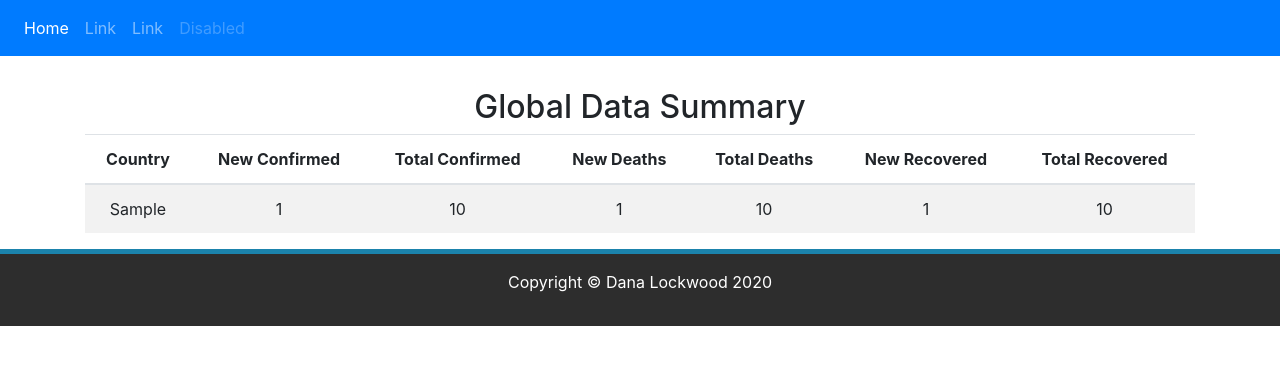
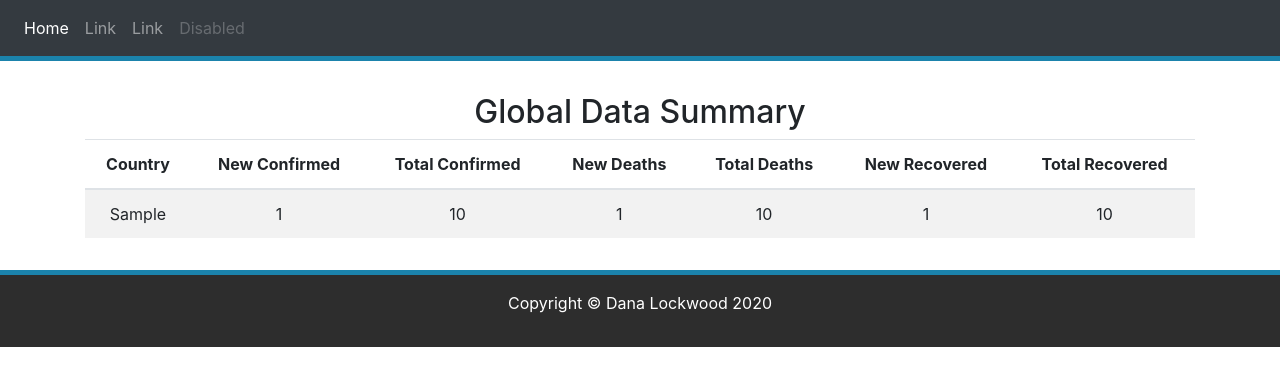
Before and after one commit to D-Bits/COVID-19-Reporting, a Django app: page / in a window 1280 px wide. Shown: the top 386 px of the page. Run offline with Django 3.2, Linux system fonts and the light colour scheme; tables that the repository leaves empty hold one stand-in row (values such as "Sample post"); some libraries are stand-ins or nearby versions.

Commit message:
Added borders

```diff
--- a/reporting/reports/static/reports/main.css
+++ b/reporting/reports/static/reports/main.css
@@ -4,9 +4,14 @@
     margin-top: 2.5%;
 }
 
+.navbar {
+    border-bottom: 5px solid #1b83ac;
+}
+
 #footer {
     background-color: #2d2d2d;
     border-top: #1b83ac solid 5px;
     text-align: center;
+    margin-top: 2.5%;
     color: #ffffff;
 }
--- a/reporting/reports/templates/reports/base.html
+++ b/reporting/reports/templates/reports/base.html
@@ -13,7 +13,7 @@
 </head>
 <body>
 
-<nav class="navbar navbar-expand-sm bg-primary navbar-dark justify-center">
+<nav class="navbar navbar-expand-sm bg-dark navbar-dark">
     <ul class="navbar-nav">
       <li class="nav-item active">
         <a class="nav-link" href="{% url 'index' %}">Home</a>
```
